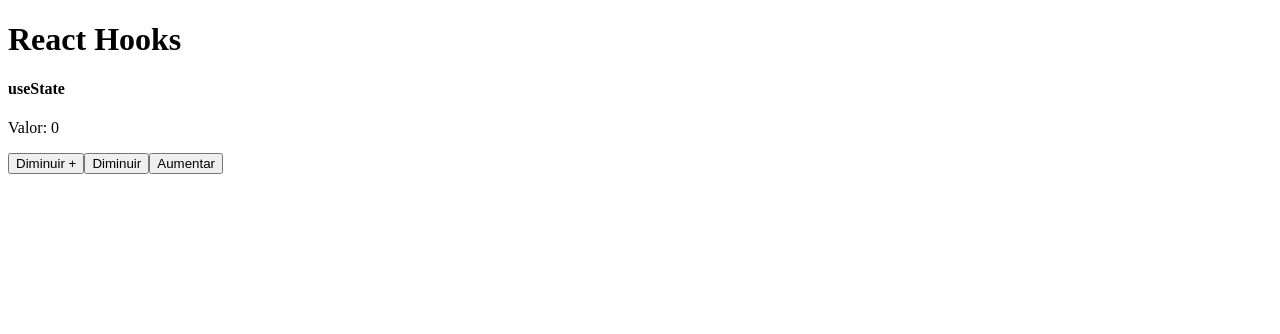
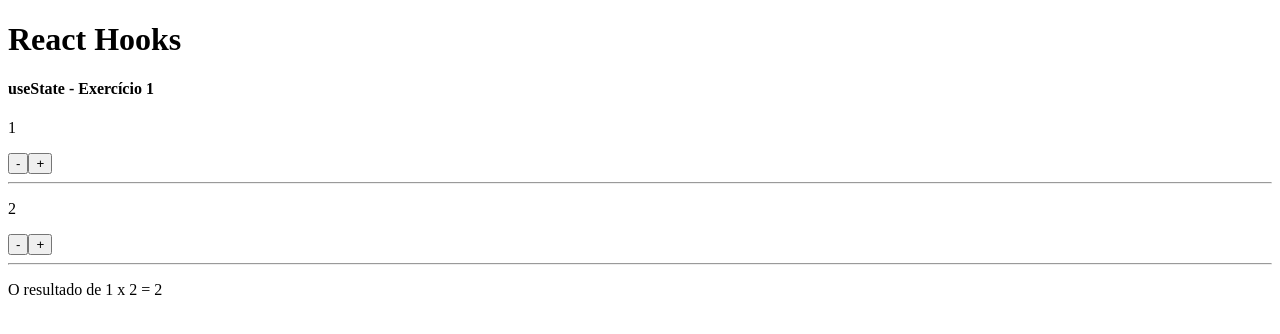
Before and after one commit to jacksoncassemiro/react_estudos_hooks, a React (Vite) app: page / in a window 1280 px wide. Shown: the top 334 px of the page. Built offline with nearby package versions, Linux system fonts and the light colour scheme.

Commit message:
03_hooks

```diff
--- a/src/App.jsx
+++ b/src/App.jsx
@@ -1,5 +1,5 @@
 import React from "react";
-import HookState2 from "./components/UseState_02"
+import HookState3 from "./components/UseState_03"
 // import { useState } from "react"
 
 export default () => {
@@ -7,7 +7,7 @@
   return (
     <>
       <h1>React Hooks</h1>
-      <HookState2 />
+      <HookState3 />
     </>
   )
 }
--- /dev/null
+++ b/src/components/UseState_03.jsx
@@ -0,0 +1,38 @@
+import { useState } from "react";
+
+export default () => {
+
+  const [valor1, setValor1] = useState(1);
+  const [valor2, setValor2] = useState(2);
+
+  function diminuir1(){
+    setValor1(v => v - 1)
+  }
+
+  function aumentar1(){
+    setValor1(v => v + 1)
+  }
+
+  function diminuir2(){
+    setValor2(v => v - 1)
+  }
+
+  function aumentar2(){
+    setValor2(v => v + 1)
+  }
+
+  return (
+    <>
+      <h4>useState - Exercício 1</h4>
+      <p>{valor1}</p>
+      <button onClick={diminuir1}>-</button>
+      <button onClick={aumentar1}>+</button>
+      <hr />
+      <p>{valor2}</p>
+      <button onClick={diminuir2}>-</button>
+      <button onClick={aumentar2}>+</button>
+      <hr />
+      <p>O resultado de { valor1 } x { valor2 } = { valor1 * valor2 }</p>
+    </>
+  )
+}
```
